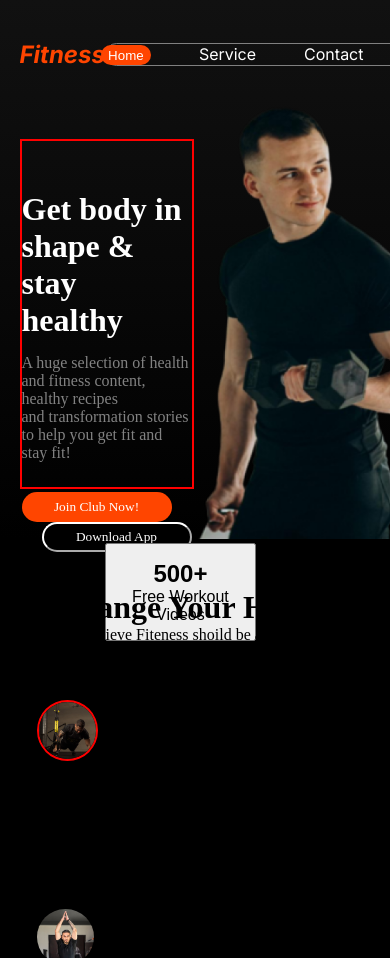
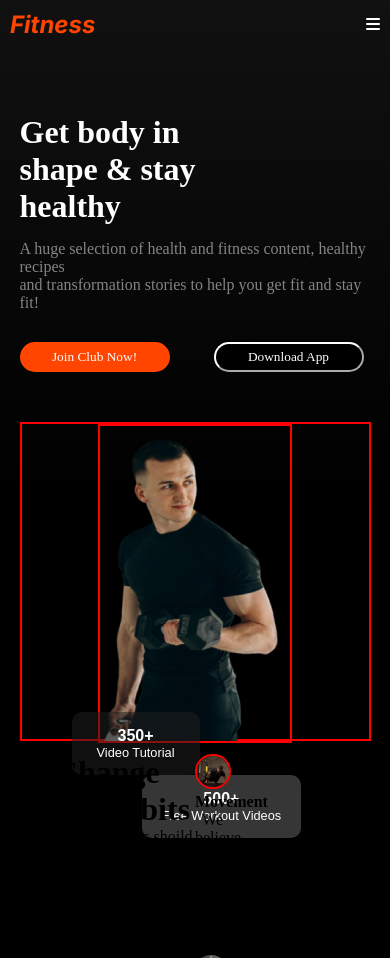
Before and after one commit to Mohammedefti/assignment-2, a plain HTML site: page index.html in a window 390 px wide. Shown: the top 958 px of the page. Drawn offline with Linux system fonts and the light colour scheme.

Commit message:
first section responsive

```diff
--- a/index.html
+++ b/index.html
@@ -6,9 +6,11 @@
 
     <title>Assignment 2</title>
     <link rel="stylesheet" href="styles/styles.css">
+    <link rel="stylesheet" href="styles/responsive.css">
     <link rel="preconnect" href="https://fonts.googleapis.com">
     <link rel="preconnect" href="https://fonts.gstatic.com" crossorigin>
     <link href="https://fonts.googleapis.com/css2?family=Inter:ital,opsz,wght@0,14..32,100..900;1,14..32,100..900&display=swap" rel="stylesheet">
+    <link rel="stylesheet" href="https://cdnjs.cloudflare.com/ajax/libs/font-awesome/6.6.0/css/all.min.css" integrity="sha512-Kc323vGBEqzTmouAECnVceyQqyqdsSiqLQISBL29aUW4U/M7pSPA/gEUZQqv1cwx4OnYxTxve5UMg5GT6L4JJg==" crossorigin="anonymous" referrerpolicy="no-referrer" />
 </head>
 <body>
 
@@ -23,6 +25,9 @@
              <p class="color">Service</p>
              <p class="color">Contact</p>
              <p class="color">About</p>
+         </div>
+         <div class="nav-hamburger-menu">
+            <i class="fa-solid fa-bars " style="color: white;"></i>
          </div>
      </nav>
 
--- /dev/null
+++ b/styles/responsive.css
@@ -0,0 +1,80 @@
+@media screen and (max-width:576px) {
+    /* nav-bar */
+
+    .nav-bar{
+        padding: 10px;
+        margin-bottom: 5px;
+    }
+    .nav-hamburger-menu{
+        display: block;
+    }
+    .nav-options{
+        display: none;
+    }
+
+    /* banner */
+
+    .banner-container
+    {
+        flex-direction: column;
+        /* margin: 0 0; */
+        margin-top: 0px;
+        margin-bottom: 0px;
+    }
+    .banner-text-container{
+        width: 100%;
+    }
+    .banner-text-container h1{
+        margin-top: 10px;
+    }
+
+     .banner-img-container img{
+        /* width: 100%; */
+        height: 100%;
+     }
+     .banner-img-container {
+        /* width: 100%; */
+        height: 70%;
+     }
+     #videos{
+        padding: 15px 25px;
+        font-size: .8rem;
+        margin-left: 50px;
+        margin-top: -500px;
+     }
+
+     #published-video{
+        font-size: 1rem;
+    }
+    #workout-videos{
+        padding: 15px 20px;
+        font-size: .8rem;
+        font-weight: 180px;
+    }
+    #t-published-video{
+        font-size: 1rem;
+    }
+
+
+    .second-section
+    {
+        padding-top: 250px;
+        display: grid;
+        display: flex;
+
+    }
+    .second-img-container{
+        display: grid;
+        grid-template-columns: repeat(1,1fr);
+        /* justify-content: center; */
+        /* align-content: center; */
+
+
+    }
+    .img-one img{
+        width: 90%;
+        margin: 0 auto;
+        border: 2px solid red;
+    }
+
+}
--- a/styles/styles.css
+++ b/styles/styles.css
@@ -13,10 +13,8 @@ body{
     display: hidden;
 }
 
+
 /* Shared style */
-.color{
-    color: white;
-}
 
 /* Banner */
 .first-section{
@@ -38,7 +36,7 @@ body{
     margin: 0 auto;
     text-align: left;
     color: white;
-    border: 2px solid red;
+    /* border: 2px solid red; */
     /* background-color: black; */
     margin-top: 50px;
     margin-bottom: 50px;
@@ -82,8 +80,13 @@ body{
 }
 
 .banner-img-container{
-    /* border: 2px solid red; */
-
+    border: 2px solid red;
+    /* margin: 0 auto; */
+}
+.banner-img-container img{
+    border: 2px solid red;
+    display: block;
+    margin: auto;
 }
 
 
@@ -92,10 +95,9 @@ body{
     font-size: 1rem;
     font-weight: 200;
     margin-left: -370px;
-
     /* background-color: transparent ; */
-    background-color:rgb(31,31,31);
-
+    background-color:rgba(31, 31, 31, 0.534);
+    color: white;
     border: none;
     border-radius: 10px;
 }
@@ -108,6 +110,10 @@ body{
     font-size: 1rem;
     font-weight: 180;
     margin-left: 120px;
+    color: white;
+    border-radius: 10px;
+    border: none;
+    background-color: rgba(57, 57, 57, 0.966);
 }
 #t-published-video{
     font-size: 1.5rem;
@@ -120,12 +126,14 @@ body{
 
 /* nav-bar */
 .nav-bar{
-    width: 90%;
-    margin: 0 auto;
+
     display: flex;
     padding-top: 40px;
+    /* border: 2px solid red; */
     /* margin-top: 40px; */
     /* flex-direction: row; */
+    max-width: 1200px;
+    margin: 0 auto;
     justify-content: space-between;
     align-items: center;
     /* background-color: black; */
@@ -134,14 +142,16 @@ body{
 
 
 }
+.nav-hamburger-menu{
+    display: none;
+}
 
-
+.color{
+    color: white;
+}
 
 .nav-options{
-
-
     font-family: "Inter", sans-serif;
-
     width:400px;
     display: flex;
     border: 1px solid gray;
@@ -408,33 +418,3 @@ height: 8%;
 
     margin-bottom: 10px;
 }
-
-
-/* responsive */
-@media screen and(max-width:576px) {
-    .nav-bar{
-
-    }
-}
-
-@media screen and (max-width:576px) {
-    .second-section
-    {
-        display: grid;
-
-    }
-    .second-img-container{
-        display: grid;
-        grid-template-columns: repeat(1,1fr);
-        /* justify-content: center; */
-        /* align-content: center; */
-
-
-    }
-    .img-one img{
-        width: 90%;
-        margin: 0 auto;
-        border: 2px solid red;
-    }
-
-}
```
